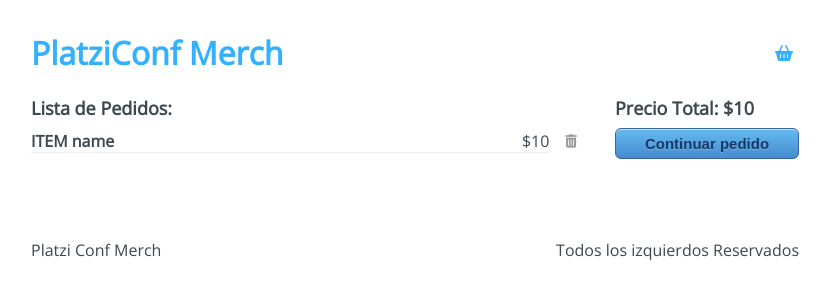
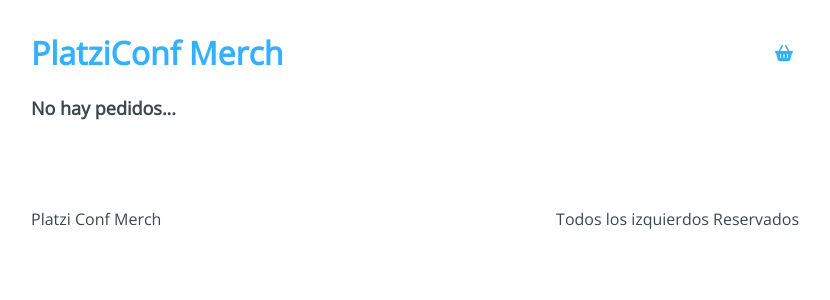
Before and after one commit to danielvaldivv/store-platziConf, a React app: page /checkout in a window 1280 px wide. Shown: the top 300 px of the page, without its empty margins (225-1055 px from the left). Built offline with nearby package versions, Linux system fonts and the light colour scheme.

Commit message:
useContext in Checkout component}

```diff
--- a/src/components/Product.jsx
+++ b/src/components/Product.jsx
@@ -13,7 +13,7 @@
         </h2>
         <p>{product.description}</p>
       </div>
-      <button type="button" onClick={handleAddToCart}>
+      <button type="button" onClick={handleAddToCart(product)}>
         Comprar
       </button>
     </div>
--- a/src/components/Products.jsx
+++ b/src/components/Products.jsx
@@ -1,31 +1,25 @@
-import React, { useContext} from 'react'
-import Product from './Product'
-import AppContext from '../context/AppContext'
-import "../styles/components/Products.css"
+import React, { useContext } from 'react';
+import Product from './Product';
+import AppContext from '../context/AppContext';
+import '../styles/components/Products.css';
 
 const Products = () => {
-  const {state, addToCart} = useContext(AppContext);
-
+  const { state, addToCart } = useContext(AppContext);
   const { products } = state;
 
-  const handleAddToCart = (product) => {
+  const handleAddToCart = (product) => () => {
     addToCart(product)
   }
 
-  return(
+  return (
     <div className="Products">
       <div className="Products-items">
         {products.map(product => (
-          <Product
-            key={product.id}
-            product={product}
-            handleAddToCart={handleAddToCart}
-          />
+          <Product key={product.id} product={product} handleAddToCart={handleAddToCart} />
         ))}
       </div>
     </div>
-  )
+  );
 }
 
-
 export default Products;
--- a/src/containers/Checkout.jsx
+++ b/src/containers/Checkout.jsx
@@ -1,28 +1,53 @@
-import React from 'react'
+import React, { useContext } from 'react'
 import { Link } from 'react-router-dom'
+import AppContext from '../context/AppContext'
 import '../styles/components/Checkout.css'
 
-const Checkout = () => (
+const Checkout = () => {
+  const { state, removeFromCart} = useContext(AppContext)
+  const { cart } = state;
+
+  const handleRemove = (product, index) => () => {
+    removeFromCart(product, index);
+    console.log(cart[index]);
+  };
+
+  const handleSumTotal = () => {
+    const reducer = (accumulator, currentValue) => accumulator + currentValue.price
+    const sum = cart.reduce(reducer, 0)
+    return sum;
+  }
+
+  return(
     <div className="Checkout">
       <div className="Checkout-content">
-        <h3>Lista de Pedidos:</h3>
+        {cart.length > 0
+          ?<h3>Lista de Pedidos:</h3>
+          :<h3>No hay pedidos...</h3>
+        }
+        {cart.map((item, index) =>(
           <div className="Checkout-item">
             <div className="Checkout-element">
-            <h4>ITEM name</h4>
-            <span>$10</span>
+              <h4>{item.title}</h4>
+              <span>$ {item.price}</span>
             </div>
-          <button type="button">
+            <button type="button" onClick={handleRemove(item, index)}>
               <i className="fas fa-trash-alt"/>
             </button>
           </div>
+          ))}
       </div>
+      {cart.length > 0
+        && (
           <div className="Checkout-sidebar">
-        <h3>Precio Total: $10</h3>
+            <h3>{`Precio Total: $ ${handleSumTotal()}`}</h3>
             <Link to="/Checkout/Information">
               <button type="button">Continuar pedido</button>
             </Link>
           </div>
+        )
+      }
     </div>
   )
-
+}
 export default Checkout
--- a/src/hooks/useInitialState.js
+++ b/src/hooks/useInitialState.js
@@ -7,15 +7,15 @@
   const addToCart = payload => {
     setState({
       ...state,
-      cart: [...state.cart, payload]
+      cart: [...state.cart, payload],
     })
   }
-  const removeFromCart = payload => {
+  const removeFromCart = (payload, indexToRemove) => {
     setState({
       ...state,
       cart: state.cart.filter(
-        items => items.id !== payload.id
-      )
+        (items, indexCurrent) => items.id !== payload.id || indexCurrent !== indexToRemove
+      ),
     });
   };
 
```
Lines whose indentation alone changed are shown as unchanged.
